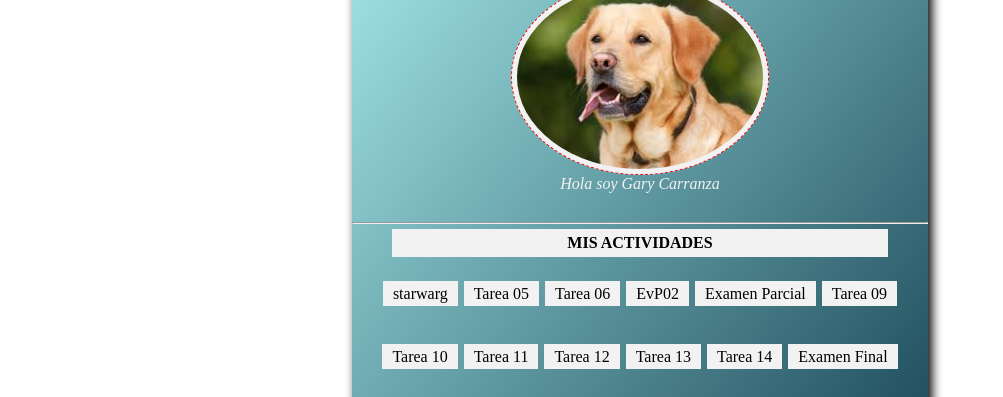
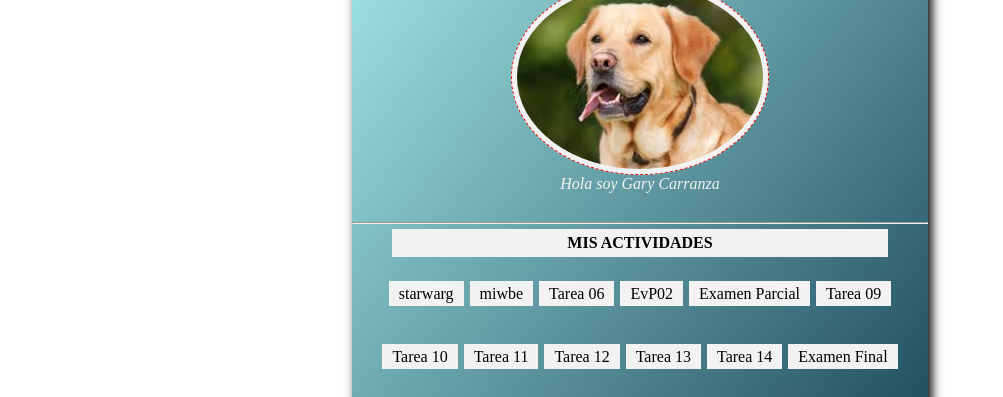
Before and after one commit to deve7i/deve7i.github.io, a plain HTML site: page index.html in a window 1280 px wide. Shown: the part 201-598 px from the top of the page, without its empty margins (0-1003 px from the left). Drawn offline with Linux system fonts and the light colour scheme.

Commit message:
Update index.html

```diff
--- a/index.html
+++ b/index.html
@@ -24,7 +24,7 @@ v<!DOCTYPE html>
             <ul>
                 <!--tarea04,tarea05,evp2,exp son los nombres de los repositorios github secundarios-->
                 <li><a href="/tarea04/index.html">starwarg</a></li>
-                <li><a href="/tarea05/index.html">Tarea 05</a></li>
+                <li><a href="/tarea05/index.html">miwbe</a></li>
                 <li><a href="/tarea06/index.html">Tarea 06</a></li>
                 <li><a href="/evp2/index.html">EvP02</a></li>
                 <li><a href="/exp/index.html">Examen Parcial</a></li>
```
